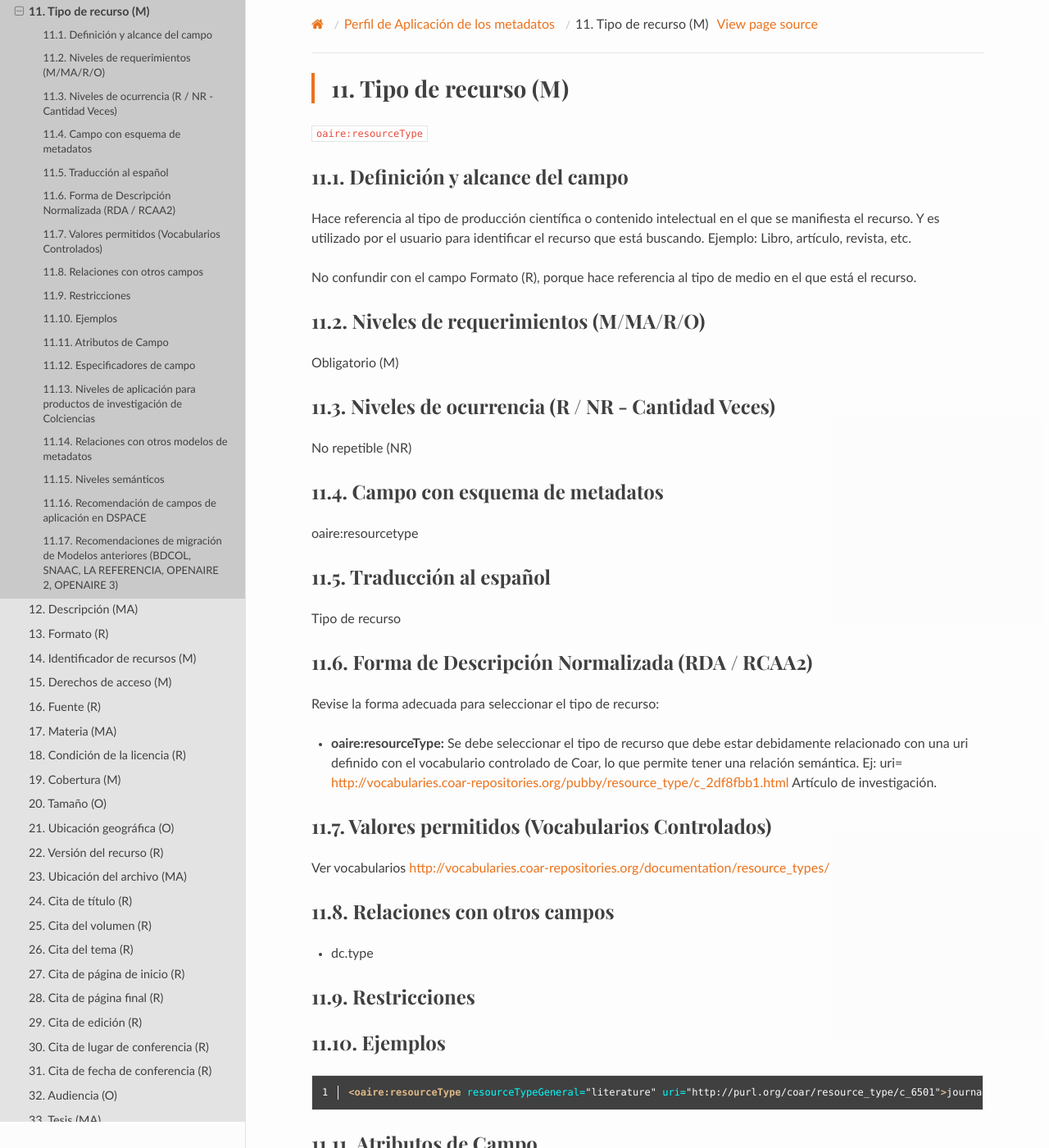
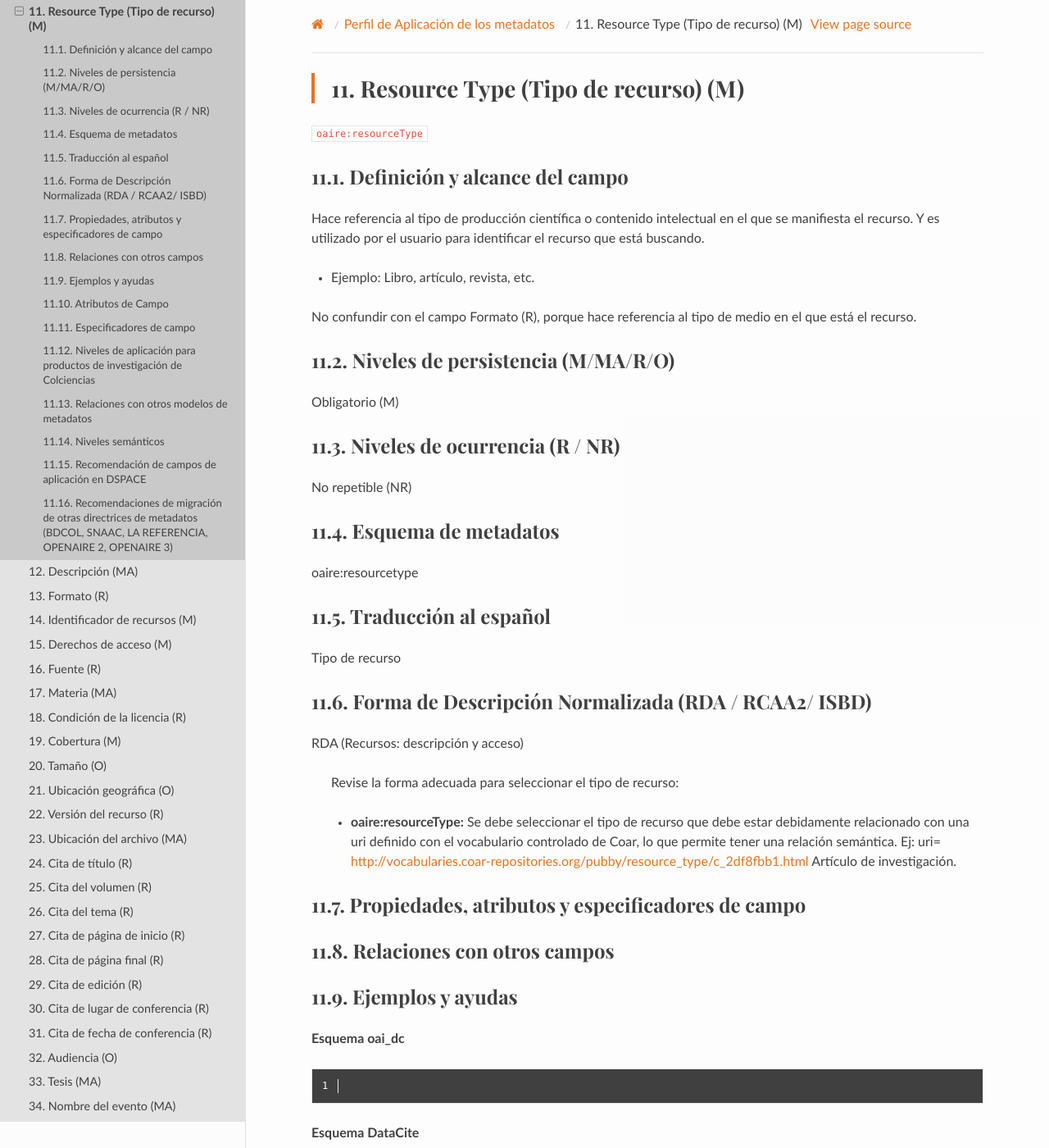
Before and after one commit to rcic/openaire4, a Sphinx documentation site: the page built from docs/field_publicationtype.rst, in a window 1280 px wide and 1400 px high. Shown: the whole window at 82% size. Built offline with Sphinx 7.4.7 and the Read the Docs theme 2.0.0, drawn with Linux system fonts in a browser that asks for light colours; some web fonts are replaced; a script that is not in the unit is left out; some of the changed text lies outside the part shown.

Commit message:
actualizacion

```diff
--- a/docs/field_publicationtype.rst
+++ b/docs/field_publicationtype.rst
@@ -1,25 +1,27 @@
 .. _aire:resourceType:
 
-Tipo de recurso (M)
-===================
+Resource Type (Tipo de recurso) (M)
+===================================
 
 ``oaire:resourceType``
 
 Definición y alcance del campo
 ------------------------------
-Hace referencia al tipo de producción científica o contenido intelectual en el que se manifiesta el recurso. Y es utilizado por el usuario para identificar el recurso que está buscando. Ejemplo: Libro, artículo, revista, etc.
+Hace referencia al tipo de producción científica o contenido intelectual en el que se manifiesta el recurso. Y es utilizado por el usuario para identificar el recurso que está buscando.
+
+- Ejemplo: Libro, artículo, revista, etc.
 
 No confundir con el campo Formato (R), porque hace referencia al tipo de medio en el que está el recurso.
 
-Niveles de requerimientos (M/MA/R/O)
+Niveles de persistencia (M/MA/R/O)
 ------------------------------------
 Obligatorio (M)
 
-Niveles de ocurrencia (R / NR -  Cantidad Veces)
-------------------------------------------------
+Niveles de ocurrencia (R / NR)
+------------------------------
 No repetible (NR)
 
-Campo con esquema de metadatos
+Esquema de metadatos
 ------------------------------
 oaire:resourcetype
 
@@ -27,37 +29,45 @@ Traducción al español
 ---------------------
 Tipo de recurso
 
-Forma de Descripción Normalizada (RDA / RCAA2)
-----------------------------------------------
-Revise la forma adecuada para seleccionar el tipo de recurso:
+Forma de Descripción Normalizada (RDA / RCAA2/ ISBD)
+----------------------------------------------------
+RDA (Recursos: descripción y acceso)
 
-- **oaire:resourceType:** Se debe seleccionar el tipo de recurso que debe estar debidamente relacionado con una uri definido con el vocabulario controlado de Coar, lo que permite tener una relación semántica. Ej: uri= http://vocabularies.coar-repositories.org/pubby/resource_type/c_2df8fbb1.html Artículo de investigación.
+	Revise la forma adecuada para seleccionar el tipo de recurso:
 
-Valores permitidos (Vocabularios Controlados)
----------------------------------------------
-Ver vocabularios http://vocabularies.coar-repositories.org/documentation/resource_types/
+	- **oaire:resourceType:** Se debe seleccionar el tipo de recurso que debe estar debidamente relacionado con una uri definido con el vocabulario controlado de Coar, lo que permite tener una relación semántica. Ej: uri= http://vocabularies.coar-repositories.org/pubby/resource_type/c_2df8fbb1.html Artículo de investigación.
+
+Propiedades, atributos y especificadores de campo
+-------------------------------------------------
 
 Relaciones con otros campos
 ---------------------------
 
-- dc.type
 
-Restricciones
--------------
+Ejemplos y ayudas
+-----------------
 
+**Esquema oai_dc**
 
-Ejemplos
---------
+.. code-block:: xml
+   :linenos:
+
+**Esquema DataCite**
 
 .. code-block:: xml
    :linenos:
 
    <oaire:resourceType resourceTypeGeneral="literature" uri="http://purl.org/coar/resource_type/c_6501">journal article</oaire:resourceType>
 
-.. _COAR Resource Type Vocabulary: http://vocabularies.coar-repositories.org/documentation/resource_types/
+**Esquema xaoi**
+
+.. code-block:: xml
+   :linenos:
 
 Atributos de Campo
 ------------------
+
+**Vocabulario normalizado de Tipos Documentales OPENAIRE-COAR**
 
 +-----------------------------------------------+-------------------------+
 | ConceptURI                                    | Etiqueta                |
@@ -371,6 +381,7 @@ Los sistemas de información deben utilizar estos nuevos elementos para describi
 
 Relaciones con otros modelos de metadatos
 -----------------------------------------
+dc.type
 
 Niveles semánticos
 ------------------
@@ -387,5 +398,5 @@ Se recomienda crear los siguientes campos en Dspace:
 
 - oaire:resourceType
 
-Recomendaciones de migración de Modelos anteriores (BDCOL, SNAAC, LA REFERENCIA, OPENAIRE 2, OPENAIRE 3)
---------------------------------------------------------------------------------------------------------
+Recomendaciones de migración de otras directrices de metadatos (BDCOL, SNAAC, LA REFERENCIA, OPENAIRE 2, OPENAIRE 3)
+--------------------------------------------------------------------------------------------------------------------
```
